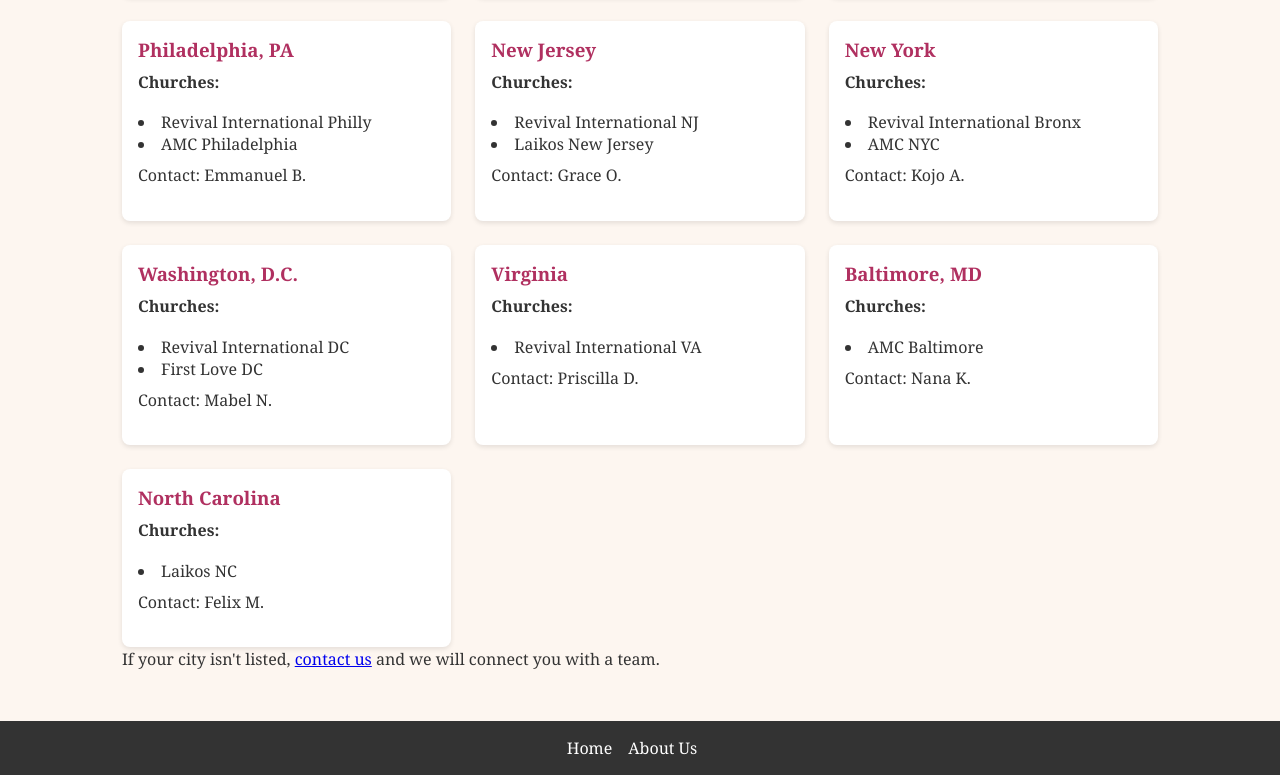
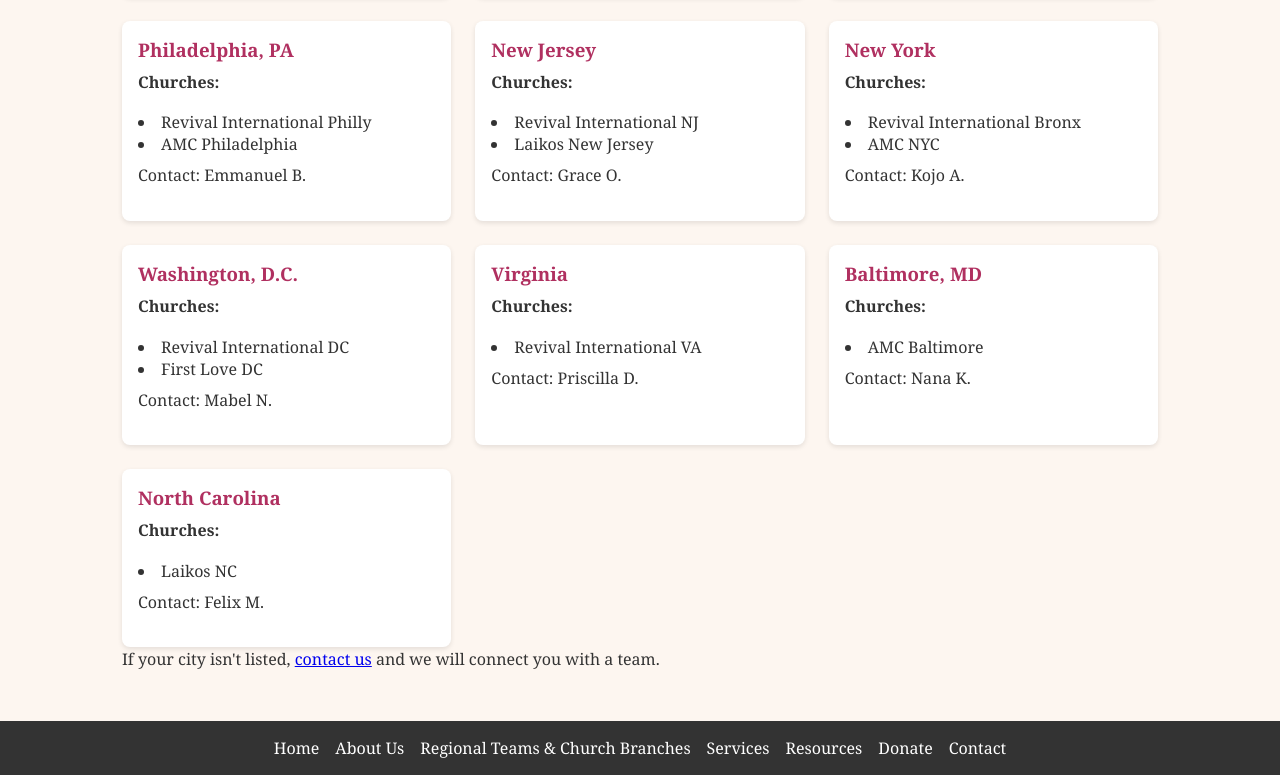
Before and after one commit to ivyownn/International_Compass, a plain HTML site: page team.html in a window 1280 px wide. Shown: the part 1422-2197 px from the top of the page. Drawn offline with Linux system fonts and the light colour scheme; no server answers.

Commit message:
local changes

```diff
--- a/team.html
+++ b/team.html
@@ -254,4 +254,20 @@
           <li><a href="about.html">About Us</a></li>
           <li>
             <a href="team.html" aria-current="page"
-              >
+              >Regional Teams & Church Branches</a
+            >
+          </li>
+          <li><a href="services.html">Services</a></li>
+          <li><a href="resources.html">Resources</a></li>
+          <li><a href="donate.html">Donate</a></li>
+          <li><a href="contact.html">Contact</a></li>
+        </ul>
+      </nav>
+    </footer>
+
+    <!-- JS -->
+    <script src="js/images.js"></script>
+    <script src="js/search.js"></script>
+    <script src="js/map.js"></script>
+  </body>
+</html>
```
